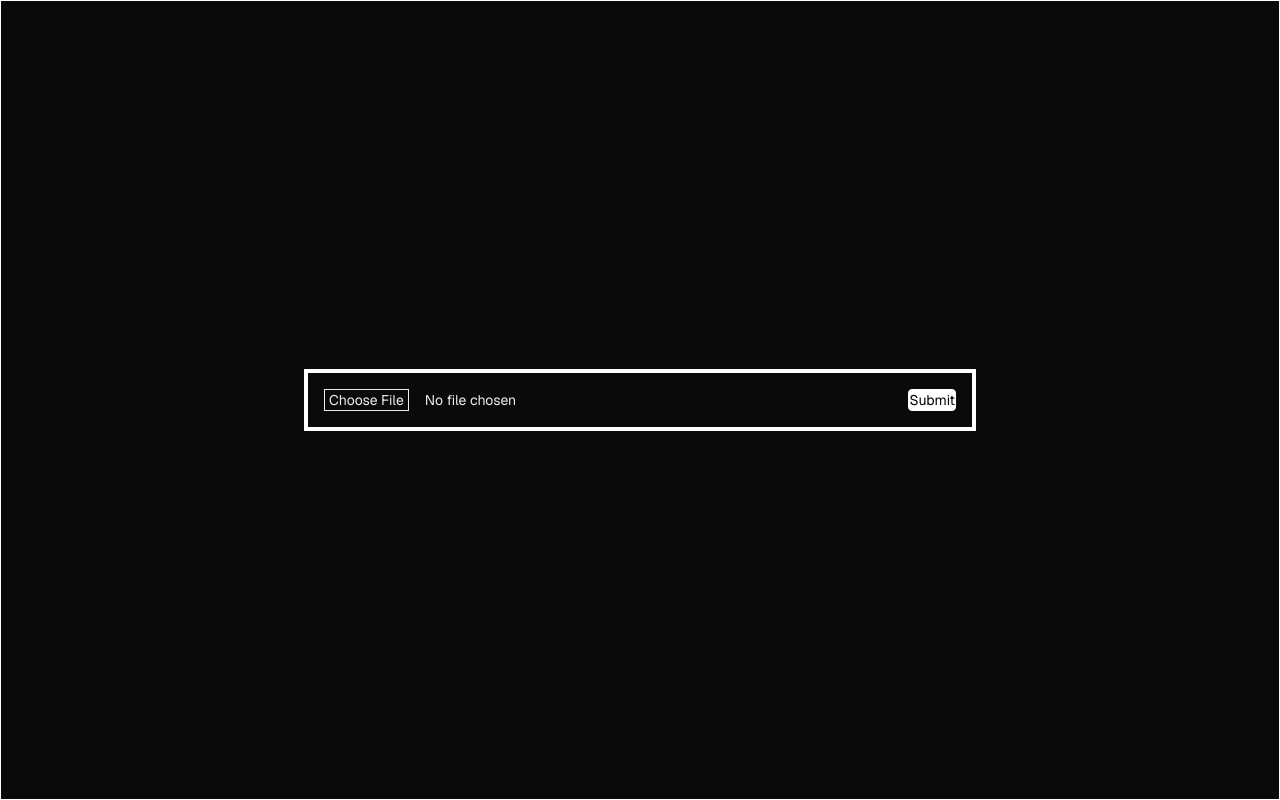
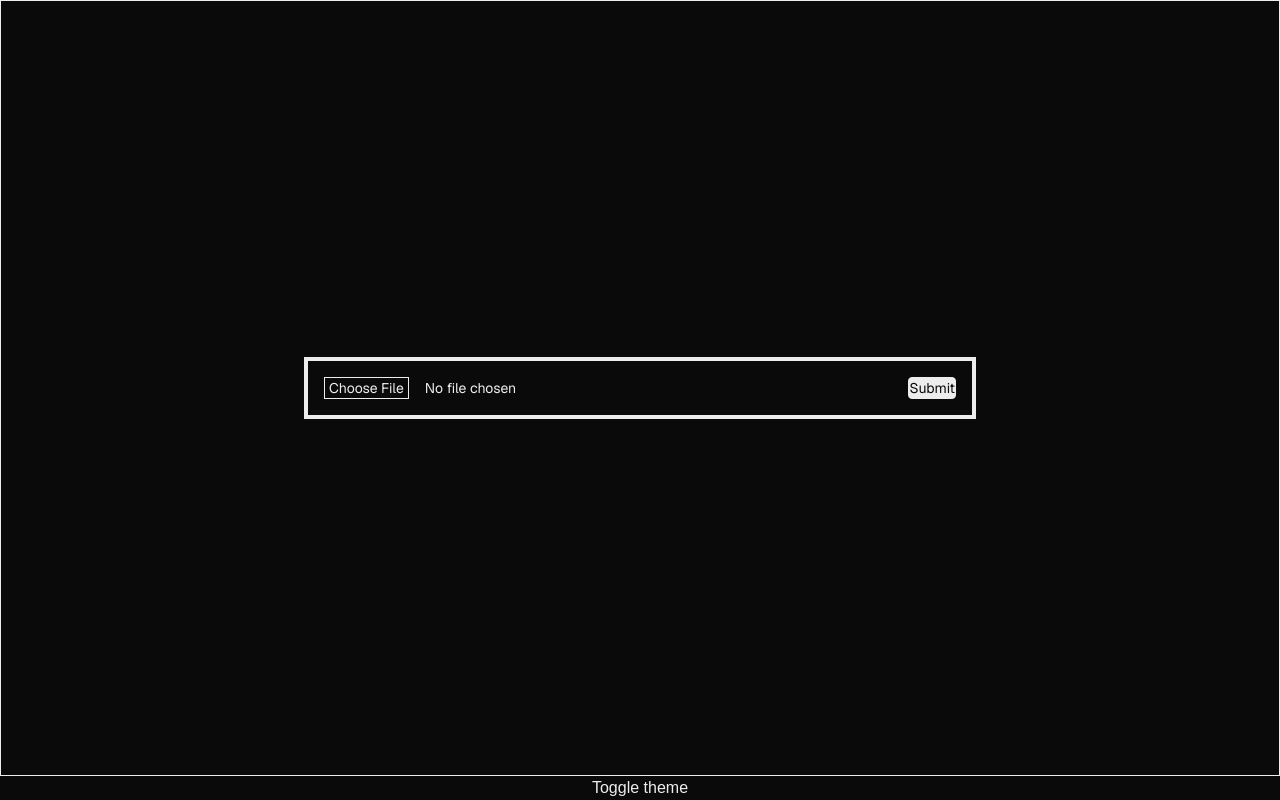
Before and after one commit to lemadavid1234/menu-decoder, a Next.js app in the folder client/: page / in a window 1280 px wide. Built offline with nearby package versions, Linux system fonts and the light colour scheme.

Commit message:
feat(frontend): add a light and dark theme toggle
The saved theme is applied by an inline script in <head> rather than
an effect, because it runs while the HTML is pasrsed, before the first
paint, so a reload in light mode never shows the dark default.

```diff
--- a/client/src/app/analysis/[id]/specials-skeleton.tsx
+++ b/client/src/app/analysis/[id]/specials-skeleton.tsx
@@ -7,7 +7,7 @@ export default function SpecialsSkeleton({ menu } : { menu : Menu }) {
                 <h2> Specials of this week: {menu.day} </h2>
                 <ul>
                     {menu.specials.map((s, index) => (
-                        <li key={index} className="border">
+                        <li key={index} className="border border-foreground">
                             <p>{index+1}. {s.sentence}</p>
 
                         </li>
--- a/client/src/app/globals.css
+++ b/client/src/app/globals.css
@@ -1,8 +1,17 @@
 @import "tailwindcss";
 
+/* browser's own built in parts, such as scrollbars, dropdown in <select> and default input backgrounds,
+don't use CSS variables, their colors come from the CSS color-scheme property */
 :root {
+    color-scheme: dark;
     --background: #0a0a0a;
     --foreground: #ededed;
+}
+
+.light {
+    color-scheme: light;
+    --background: #ededed;
+    --foreground: #0a0a0a;
 }
 
 @theme inline {
--- a/client/src/app/layout.tsx
+++ b/client/src/app/layout.tsx
@@ -1,5 +1,6 @@
 import type { Metadata } from "next";
 import { Geist, Geist_Mono } from "next/font/google";
+import ThemeToggle from "./theme-toggle";
 import "./globals.css";
 
 const geistSans = Geist({
@@ -17,13 +18,38 @@ export const metadata: Metadata = {
   description: "Menu Decoder App made by David Lema",
 };
 
+const themeScript =
+`
+(function () {
+  try {
+    let t = localStorage.getItem("theme");
+    if (t === "light") {
+      document.documentElement.classList.add("light");
+    } else {
+      document.documentElement.classList.remove("light");
+    }
+  } catch (e) {
+    console.warn("localStorage is unavailable: ", e);
+  }
+})();
+`
+
 export default function RootLayout({ children }: LayoutProps<"/">) {
   return (
     <html
+      suppressHydrationWarning
       lang="en"
       className={`${geistSans.variable} ${geistMono.variable} h-full antialiased`}
     >
-      <body className="min-h-full flex flex-col">{children}</body>
+      <head>
+        <script dangerouslySetInnerHTML={ {
+          __html: themeScript,
+        }}/>
+      </head>
+      <body className="min-h-full flex flex-col">
+        {children}
+        <ThemeToggle/>
+      </body>
     </html>
   );
 }
--- a/client/src/app/page.tsx
+++ b/client/src/app/page.tsx
@@ -2,7 +2,7 @@ import UploadForm from "./upload-form";
 
 export default function Home() {
   return (
-    <div className="flex flex-col flex-1 items-center justify-center font-sans border border-white">
+    <div className="flex flex-col flex-1 items-center justify-center font-sans border border-foreground">
 
       <UploadForm />
 
--- a/client/src/app/review-form.tsx
+++ b/client/src/app/review-form.tsx
@@ -73,18 +73,18 @@ export default function ReviewForm({ draft, setDraft }: { draft: Menu; setDraft:
             <h3 className='text-center text-lg'>Week of: {draft.day}</h3>
 
             {/* specials list */}
-            <ul className='border border-white'>
+            <ul className='border border-foreground'>
                 {/* column labels */}
                 <div className='flex justify-between'>
-                    <h1 className='pl-2 border border-white flex-9'>Specials</h1>
-                    <h1 className='border border-white flex-1 min-w-0 text-center'>Price</h1>
+                    <h1 className='pl-2 border border-foreground flex-9'>Specials</h1>
+                    <h1 className='border border-foreground flex-1 min-w-0 text-center'>Price</h1>
                 </div>
 
                 {/* individual rows */}
                 {draft.specials.map((s, index) => (
-                    <li key={index} className='justify-between border border-white flex'>
-                        <textarea className='p-2 border border-white flex-9 min-w-0 resize-none' rows={3} value={s.sentence} onChange={e => setDraft({ ...draft, specials: draft.specials.map((item, i) => i === index ? { ...item, sentence: e.target.value } : item) })} />
-                        <input className='border border-white flex-1 min-w-0 text-center' type="text" placeholder="$" value={s.price ?? ""} onChange={e => setDraft({ ...draft, specials: draft.specials.map((item, i) => i === index ? { ...item, price: e.target.value } : item) })} />
+                    <li key={index} className='justify-between border border-foreground flex'>
+                        <textarea className='p-2 border border-foreground flex-9 min-w-0 resize-none' rows={3} value={s.sentence} onChange={e => setDraft({ ...draft, specials: draft.specials.map((item, i) => i === index ? { ...item, sentence: e.target.value } : item) })} />
+                        <input className='border border-foreground flex-1 min-w-0 text-center' type="text" placeholder="$" value={s.price ?? ""} onChange={e => setDraft({ ...draft, specials: draft.specials.map((item, i) => i === index ? { ...item, price: e.target.value } : item) })} />
                     </li>
                 ))}
             </ul>
@@ -96,7 +96,7 @@ export default function ReviewForm({ draft, setDraft }: { draft: Menu; setDraft:
                         <button type="submit" className='pl-2 my-2'>{displayConcerns ? 'Hide Concerns' : 'Display Concerns'}</button>
                     </form>
                     {displayConcerns && (
-                        <div className='border-white border-3 p-4'>
+                        <div className='border-foreground border-3 p-4'>
                             <p>{draft.concerns}</p>
                         </div>
                     )}
@@ -108,7 +108,7 @@ export default function ReviewForm({ draft, setDraft }: { draft: Menu; setDraft:
             <p className='font-bold my-2 text-center'>Edit any mistakes. Hit Continue when finished.</p>
 
             <form onSubmit={handleContinue} className='text-center'>
-                <button type="submit" className='border rounded border-white bg-white text-black text-sm'>Continue</button>
+                <button type="submit" className='border rounded border-foreground bg-foreground text-background text-sm'>Continue</button>
             </form>
 
         </div>
--- /dev/null
+++ b/client/src/app/theme-toggle.tsx
@@ -0,0 +1,11 @@
+"use client"
+
+export default function ThemeToggle() {
+
+    function toggle() {
+        const isLight = document.documentElement.classList.toggle("light");
+        localStorage.setItem("theme", isLight ? "light" : "dark");
+    }
+
+    return <button onClick={toggle}>Toggle theme</button>
+}
--- a/client/src/app/upload-form.tsx
+++ b/client/src/app/upload-form.tsx
@@ -62,13 +62,13 @@ export default function UploadForm() {
 
     return (
         //entire component
-        <div className='p-4 max-w-2xl min-w-2xl border-4 border-white'>
+        <div className='p-4 max-w-2xl min-w-2xl border-4 border-foreground'>
 
             {/* Choose File & Submit Button field */}
             {!draft && (
                 <form onSubmit={handleSubmit} className='flex justify-between'>
-                    <input required type="file" name="photo" className='text-sm file:px-1 file:mr-4 file:border' />
-                    <button className="border rounded border-white bg-white text-black text-sm" type="submit" disabled={isLoading}>Submit</button>
+                    <input required type="file" name="photo" className='text-sm file:px-1 file:mr-4 file:border file:border-foreground' />
+                    <button className="border rounded border-foreground bg-foreground text-background text-sm" type="submit" disabled={isLoading}>Submit</button>
                 </form>
             )}
 
```
